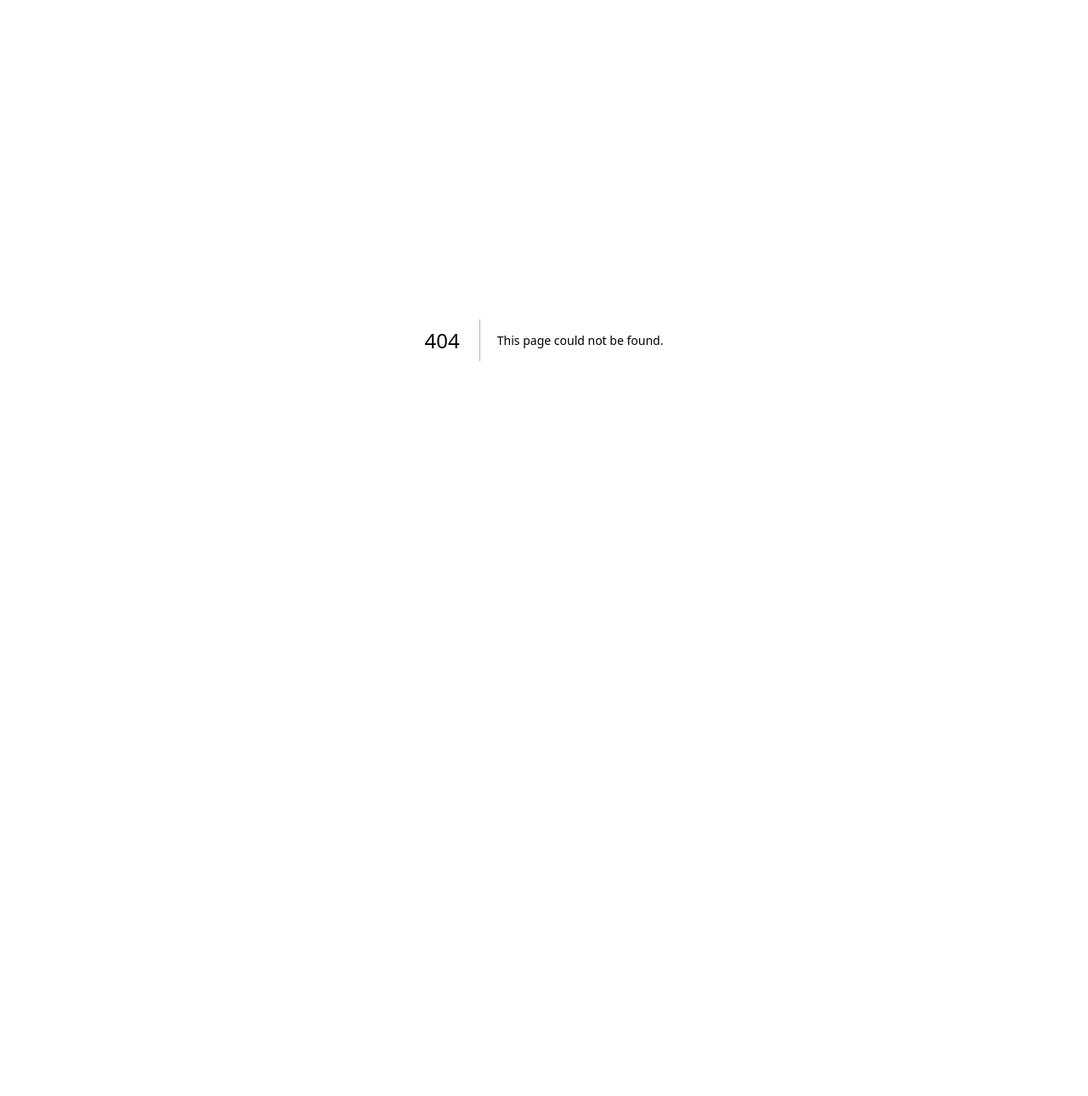
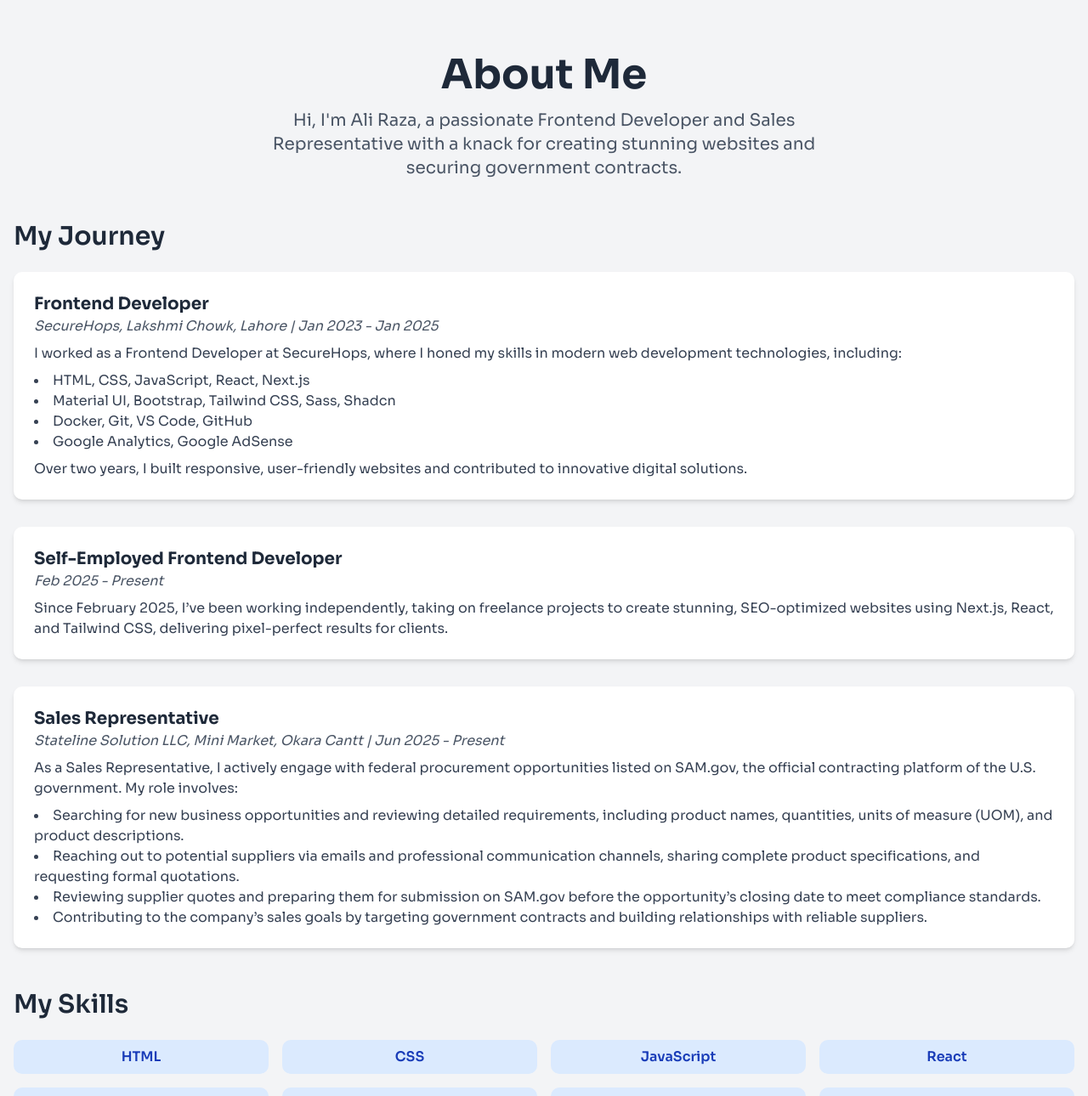
Before and after one commit to Raza118041/portfolio, a Next.js app: page /about in a window 1280 px wide. Before the commit this address had no page. Shown: the top 1290 px of the page at 85% size. Before the commit the page ends 800 px from the top, so only its background shows below. Built offline with nearby package versions, Linux system fonts and the light colour scheme.

Commit message:
make about page

```diff
--- a/src/Components/Contact/Contact.tsx
+++ b/src/Components/Contact/Contact.tsx
@@ -16,7 +16,7 @@ import { FaPhone, FaEnvelope, FaMapMarkerAlt, FaFacebookF, FaInstagram, FaTwitte
 const Contact = () => {
 
   return (
-    <div className="py-16 bg-gradient-to-b from-gray-900 to-gray-800 text-white relative overflow-hidden" id='contact'>
+    <div className="py-16 bg-gradient-to-b bg-blue-600 to-gray-800 text-white relative overflow-hidden" id='contact'>
       <div className="absolute bottom-0 left-0 w-full h-1/3 bg-[url('https://via.placeholder.com/1500x300')] bg-repeat-x bg-bottom opacity-20"></div>
       <div className="max-w-6xl mx-auto px-4 relative z-10">
         <h2 className="text-4xl font-bold text-center">Contact Us</h2>
--- a/src/Components/Navbar/navbar.tsx
+++ b/src/Components/Navbar/navbar.tsx
@@ -7,7 +7,7 @@ const Navbar = () => {
 
     const navLinks = [
         { name: 'Home', path: '/#home' },
-        { name: 'About', path: "/404Page" },
+        { name: 'About', path: "/about" },
         { name: 'Tech Stack', path: '#techstack' },
         { name: 'Projects', path: '#projects' },
         { name: 'Contact', path: '#contact' },
--- a/src/Components/Projects/project.tsx
+++ b/src/Components/Projects/project.tsx
@@ -8,26 +8,17 @@ import {
     CardHeader,
     CardTitle,
 } from "@/Components/ui/card"
-import Image from 'next/image'
-import Femclinic from "@/assets/Images/femclinic.png"
-import Rubngub from "@/assets/Images/rubngub.png"
-import CodeSprint from "@/assets/Images/codesprint.png"
-import Tokenty from "@/assets/Images/tokenty.png"
-import ZeePowerSolution from "@/assets/Images/zeepowersolution.png"
-import JobFinder from "@/assets/Images/jobfinder.png"
-import ChatBot from "@/assets/Images/chatbot.png"
-import Link from 'next/link'
 
 
 const Project = () => {
     const projects = [
-        { name: "Femclinic", image: Femclinic, description: "Femclinic is a modern healthcare platform that allows patients to book online appointments and virtual consultations with doctors. It features professional midwives and ensures accessible, expert care for women from the comfort of their homes.", techStack: "Nextjs, JavaScript, Tailwind CSS, Java, Swagger", livePreview: `${'https://femclinic.io/'}` },
-        { name: "RubnGub", image: Rubngub, description: "RubnGub is an online store designed like an e-commerce platform, offering a wide range of high-quality organic foods. Users can conveniently browse and purchase natural, chemical-free products focused on health and wellness.", techStack: "Nextjs, JavaScript, Tailwind CSS, Nest.js, MongoDB", livePreview: '/404Page' },
-        { name: "CodeSprint", image: CodeSprint, description: "CodeSprint is a software development company with a dedicated career portal where users can explore and apply for exciting job opportunities. The platform connects talented professionals with roles in tech, development, and innovation, streamlining the recruitment process.", techStack: "Nextjs, JavaScript, Tailwind CSS, Nest.js, MongoDB", livePreview: '/404Page' },
-        { name: "Tokenty", image: Tokenty, description: "", techStack: "Nextjs, JavaScript, Tailwind CSS, MongoDB, Nest.js" },
-        { name: "Zee Power Solution", image: ZeePowerSolution, description: "Zee Power Solution is a shop-based website that gives users full control through an Excel-powered system. Users can easily manage and display their computer accessories inventory on the website by updating a simple spreadsheet, making product management effortless and efficient.", techStack: "Nextjs, JavaScript, Tailwind CSS", livePreview: '/404Page' },
-        { name: "Job-Finder", image: JobFinder, description: "Job Finder is a frontend website featuring fully static content. It serves as a clean and responsive interface for showcasing job listings without dynamic functionality.", techStack: "Nextjs, JavaScript, Tailwind CSS", livePreview: '/404Page' },
-        { name: "Chat-Bot", image: ChatBot, description: "Chatbot is an AI-powered tool similar to ChatGPT, specifically trained for a custom task using the Hugging Face API. It provides intelligent and context-aware responses tailored to meet specific user needs.", techStack: "Nextjs, JavaScript, Tailwind CSS, Hugging Face", livePreview: '/404Page' },
+        { name: "Femclinic", description: "Femclinic is a modern healthcare platform that allows patients to book online appointments and virtual consultations with doctors. It features professional midwives and ensures accessible, expert care for women from the comfort of their homes.", techStack: "Nextjs, JavaScript, Tailwind CSS, Java, Swagger" },
+        { name: "RubnGub", description: "RubnGub is an online store designed like an e-commerce platform, offering a wide range of high-quality organic foods. Users can conveniently browse and purchase natural, chemical-free products focused on health and wellness.", techStack: "Nextjs, JavaScript, Tailwind CSS, Nest.js, MongoDB" },
+        { name: "CodeSprint", description: "CodeSprint is a software development company with a dedicated career portal where users can explore and apply for exciting job opportunities. The platform connects talented professionals with roles in tech, development, and innovation, streamlining the recruitment process.", techStack: "Nextjs, JavaScript, Tailwind CSS, Nest.js, MongoDB" },
+        { name: "Tokenty", description: "", techStack: "Nextjs, JavaScript, Tailwind CSS, MongoDB, Nest.js" },
+        { name: "Zee Power Solution", description: "Zee Power Solution is a shop-based website that gives users full control through an Excel-powered system. Users can easily manage and display their computer accessories inventory on the website by updating a simple spreadsheet, making product management effortless and efficient.", techStack: "Nextjs, JavaScript, Tailwind CSS" },
+        { name: "Job Finder", description: "Job Finder is a frontend website featuring fully static content. It serves as a clean and responsive interface for showcasing job listings without dynamic functionality.", techStack: "Nextjs, JavaScript, Tailwind CSS" },
+        { name: "Chat Bot", description: "Chatbot is an AI-powered tool similar to ChatGPT, specifically trained for a custom task using the Hugging Face API. It provides intelligent and context-aware responses tailored to meet specific user needs.", techStack: "Nextjs, JavaScript, Tailwind CSS, Hugging Face" },
     ]
     return (
         <div className="mx-auto max-w-7xl px-5 py-16" id="projects">
@@ -37,14 +28,6 @@ const Project = () => {
                 {projects.map((project, index) => (
                     <Card key={index} className="rounded-2xl shadow-md hover:shadow-lg transition duration-300 gap-1">
                         <CardHeader className="space-y-2">
-                            <div className="w-full h-40 relative rounded-xl overflow-hidden bg-gray-100">
-                                <Image
-                                    src={project.image}
-                                    alt={project.name}
-                                    fill
-                                    className="object-cover"
-                                />
-                            </div>
                             <CardTitle className="text-lg font-semibold mb-1">{project.name}</CardTitle>
                             <CardDescription className="text-sm text-gray-500">{project.description || "No description available."}</CardDescription>
                         </CardHeader>
@@ -55,17 +38,6 @@ const Project = () => {
                                 <span className="text-gray-500 font-normal"> {project.techStack}</span>
                             </p>
                         </CardContent>
-
-                        <CardFooter>
-                            <CardAction className="flex gap-4 mt-2">
-                                {project.livePreview && (
-                                    <Link href={project.livePreview} target="_blank">
-                                        <button className="text-blue-600 hover:underline text-sm cursor-pointer">Live Preview</button>
-                                    </Link>
-                                )}
-                                {/* <button className="text-blue-600 hover:underline text-sm cursor-pointer">View Code</button> */}
-                            </CardAction>
-                        </CardFooter>
                     </Card>
                 ))}
             </div>
--- a/src/Components/TechStack/stack.tsx
+++ b/src/Components/TechStack/stack.tsx
@@ -26,6 +26,7 @@ const Stack = () => {
     { name: 'Shadcn', icon: ShadCNIcon },
     { name: 'Google Analytics', icon: GoogleAnalytics },
     { name: 'GoogleAdSense', icon: GoogleAdSense },
+    { name: 'Sales Representative', icon: 'https://cdn-icons-png.flaticon.com/512/190/190411.png' },
   ];
 
   return (
--- /dev/null
+++ b/src/app/about/page.tsx
@@ -0,0 +1,89 @@
+import Head from 'next/head';
+import Link from 'next/link';
+
+export default function About() {
+    return (
+        <div className="min-h-screen bg-gray-100">
+            <Head>
+                <title>About Me - Ali Raza Portfolio</title>
+                <meta name="description" content="Learn about Ali Raza, a skilled Frontend Developer and Sales Representative with expertise in web development and federal procurement." />
+            </Head>
+            <main className="container mx-auto px-4 py-12 md:py-16">
+                <section className="text-center mb-12">
+                    <h1 className="text-4xl md:text-5xl font-bold text-gray-800 mb-4">About Me</h1>
+                    <p className="text-lg md:text-xl text-gray-600 max-w-2xl mx-auto">
+                        Hi, I'm Ali Raza, a passionate Frontend Developer and Sales Representative with a knack for creating stunning websites and securing government contracts.
+                    </p>
+                </section>
+                <section className="mb-12">
+                    <h2 className="text-3xl font-semibold text-gray-800 mb-6">My Journey</h2>
+                    <div className="space-y-8">
+                        <div className="bg-white p-6 rounded-lg shadow-md">
+                            <h3 className="text-xl font-bold text-gray-800">Frontend Developer</h3>
+                            <p className="text-gray-600 italic">SecureHops, Lakshmi Chowk, Lahore | Jan 2023 - Jan 2025</p>
+                            <p className="text-gray-700 mt-2">
+                                I worked as a Frontend Developer at SecureHops, where I honed my skills in modern web development technologies, including:
+                            </p>
+                            <ul className="list-disc list-inside text-gray-700 mt-2">
+                                <li>HTML, CSS, JavaScript, React, Next.js</li>
+                                <li>Material UI, Bootstrap, Tailwind CSS, Sass, Shadcn</li>
+                                <li>Docker, Git, VS Code, GitHub</li>
+                                <li>Google Analytics, Google AdSense</li>
+                            </ul>
+                            <p className="text-gray-700 mt-2">
+                                Over two years, I built responsive, user-friendly websites and contributed to innovative digital solutions.
+                            </p>
+                        </div>
+                        <div className="bg-white p-6 rounded-lg shadow-md">
+                            <h3 className="text-xl font-bold text-gray-800">Self-Employed Frontend Developer</h3>
+                            <p className="text-gray-600 italic">Feb 2025 - Present</p>
+                            <p className="text-gray-700 mt-2">
+                                Since February 2025, I’ve been working independently, taking on freelance projects to create stunning, SEO-optimized websites using Next.js, React, and Tailwind CSS, delivering pixel-perfect results for clients.
+                            </p>
+                        </div>
+                        <div className="bg-white p-6 rounded-lg shadow-md">
+                            <h3 className="text-xl font-bold text-gray-800">Sales Representative</h3>
+                            <p className="text-gray-600 italic">Stateline Solution LLC, Mini Market, Okara Cantt | Jun 2025 - Present</p>
+                            <p className="text-gray-700 mt-2">
+                                As a Sales Representative, I actively engage with federal procurement opportunities listed on SAM.gov, the official contracting platform of the U.S. government. My role involves:
+                            </p>
+                            <ul className="list-disc list-inside text-gray-700 mt-2">
+                                <li>Searching for new business opportunities and reviewing detailed requirements, including product names, quantities, units of measure (UOM), and product descriptions.</li>
+                                <li>Reaching out to potential suppliers via emails and professional communication channels, sharing complete product specifications, and requesting formal quotations.</li>
+                                <li>Reviewing supplier quotes and preparing them for submission on SAM.gov before the opportunity’s closing date to meet compliance standards.</li>
+                                <li>Contributing to the company’s sales goals by targeting government contracts and building relationships with reliable suppliers.</li>
+                            </ul>
+                        </div>
+                    </div>
+                </section>
+                <section className="mb-12">
+                    <h2 className="text-3xl font-semibold text-gray-800 mb-6">My Skills</h2>
+                    <div className="grid grid-cols-2 md:grid-cols-3 lg:grid-cols-4 gap-4">
+                        {[
+                            'HTML', 'CSS', 'JavaScript', 'React', 'Next.js', 'Material UI', 'Bootstrap',
+                            'Tailwind CSS', 'Sass', 'Shadcn', 'Docker', 'Git', 'VS Code', 'GitHub',
+                            'Google Analytics', 'Google AdSense'
+                        ].map((skill) => (
+                            <div key={skill} className="bg-blue-100 text-blue-800 font-semibold text-center py-2 rounded-lg">
+                                {skill}
+                            </div>
+                        ))}
+                    </div>
+                </section>
+                <section className="text-center">
+                    <h2 className="text-3xl font-semibold text-gray-800 mb-4">Let’s Work Together!</h2>
+                    <p className="text-lg text-gray-600 mb-6">
+                        Whether you need a stunning website or assistance with federal procurement, I’m here to help. Check out my projects or reach out to discuss your next big idea!
+                    </p>
+                    <Link href={'/#contact'}>
+                        <button
+                            className="inline-block cursor-pointer bg-blue-600 text-white font-semibold py-3 px-6 rounded-lg hover:bg-blue-700 transition"
+                        >
+                            Get in Touch
+                        </button>
+                    </Link>
+                </section>
+            </main>
+        </div>
+    );
+}
```
